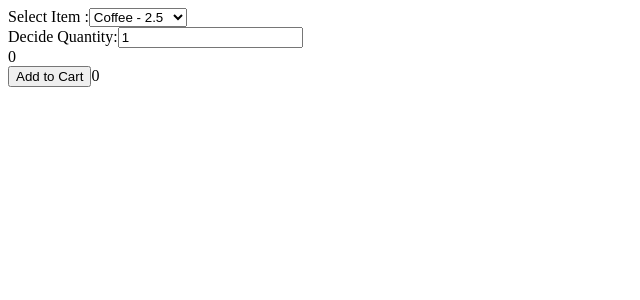
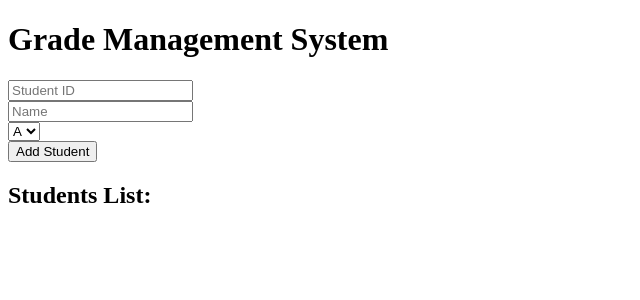
Before and after one commit to hardik7426/react_demo_nvs, a React (Vite) app: page / in a window 1280 px wide. Shown: the top 300 px of the page, without its empty margins (0-640 px from the left). Built offline with nearby package versions, Linux system fonts and the light colour scheme.

Commit message:
grade_management

```diff
--- a/src/App.jsx
+++ b/src/App.jsx
@@ -15,7 +15,8 @@
 // import Usestate3 from "./CE21012026/usestate";
 
 // import Hook1 from "./ CE29012026/hook1";
-import Cart from "./CE100226/cart";
+// import Cart from "./CE100226/cart";
+import GradeManagement from "./CE1202026/grade_management";
 // import Contact from "./CE270126/contact_book";
 
 function App() {
@@ -27,7 +28,7 @@ function App() {
   <StateExample /> */}
   {/* <StateExample /> */}
     {/* <ContactBook />  */}
-    <Cart/>
+    <GradeManagement/>
 
   {/* <ProductSelector/> */}
     </>
--- a/src/CE100226/cart.jsx
+++ b/src/CE100226/cart.jsx
@@ -1,3 +1,4 @@
+
 import React, { useState } from "react";
 export default function CartTheme() {
   const [cartItems, setCartItems] = useState([]);
--- /dev/null
+++ b/src/CE1202026/grade_management.jsx
@@ -0,0 +1,36 @@
+import React, {useState} from "react";
+export default function GradeManagement() {
+    const [students, setStudents] = useState([]);
+    const [studentId, setStudentId] = useState("");
+    const [name, setName] = useState("");
+    const [grade, setGrade] = useState(["A", "B", "C", "D", "F"]);
+    const [selectedGrade, setSelectedGrade] = useState("A");
+    const addStudent = () => {        const newStudent = { studentId, name, selectedGrade };
+        setStudents([...students, newStudent]);
+        setStudentId("");
+        setName("");
+        setSelectedGrade("A");
+}
+return(
+    <div>
+        <h1>Grade Management System</h1>
+        <input type="text" placeholder="Student ID" value={studentId} onChange={(e) => setStudentId(e.target.value)} /><br/>
+        <input type="text" placeholder="Name" value={name} onChange={(e) => setName(e.target.value)} /><br/>
+        <select value={selectedGrade} onChange={(e) => setSelectedGrade(e.target.value)}>
+            {grade.map((g, index) => (
+                <option key={index} value={g}>{g}</option>
+            ))}
+        </select><br/>
+        <button onClick={addStudent}>Add Student</button>
+        <h2>Students List:</h2>
+        <ul>
+            {students.map((student, index) => (
+                <li key={index}>
+                    {student.studentId} - {student.name} - {student.selectedGrade}
+                </li>
+            ))}
+        </ul>
+    </div>
+
+);
+}
```
